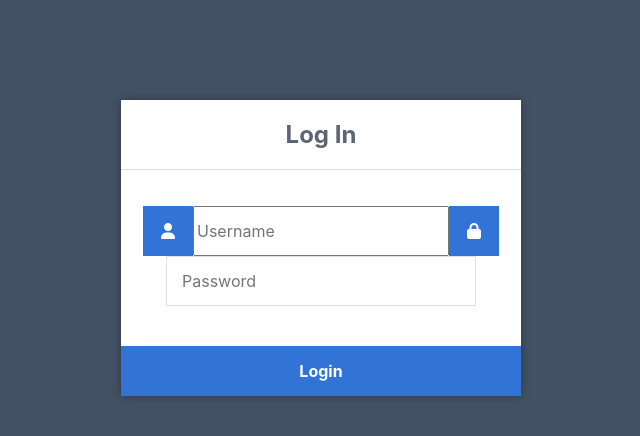
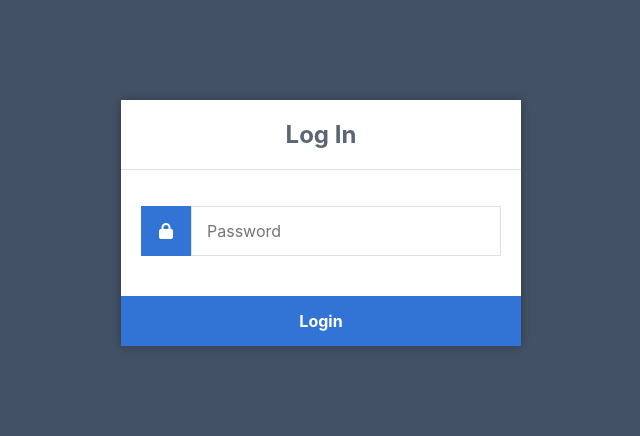
Before and after one commit to error404unreachable/error404unreachable.github.io, a plain HTML site: page index.html in a window 1280 px wide. Shown: the whole page, without its empty margins (319-959 px from the left). Drawn offline with Linux system fonts and the light colour scheme.

Commit message:
Update index.html

```diff
--- a/index.html
+++ b/index.html
@@ -8,10 +8,6 @@
         <div class="login">
             <h1>Log In</h1>
         <form action="authenticate.php" method="POST">
-            <label for="username">
-					<i class="fas fa-user"></i>
-				</label>
-				<input type="text" name="username" placeholder="Username" id="username" required>
 				<label for="password">
 					<i class="fas fa-lock"></i>
 				</label>
```
